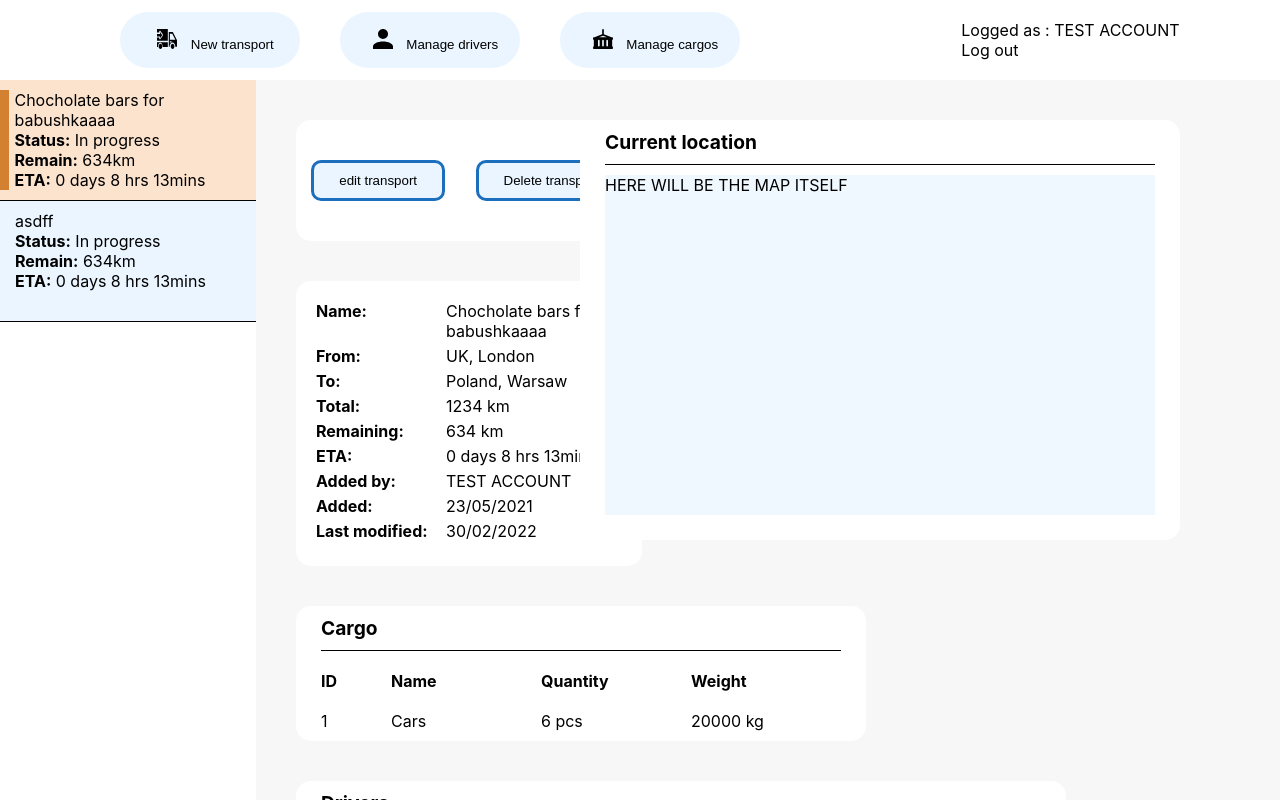
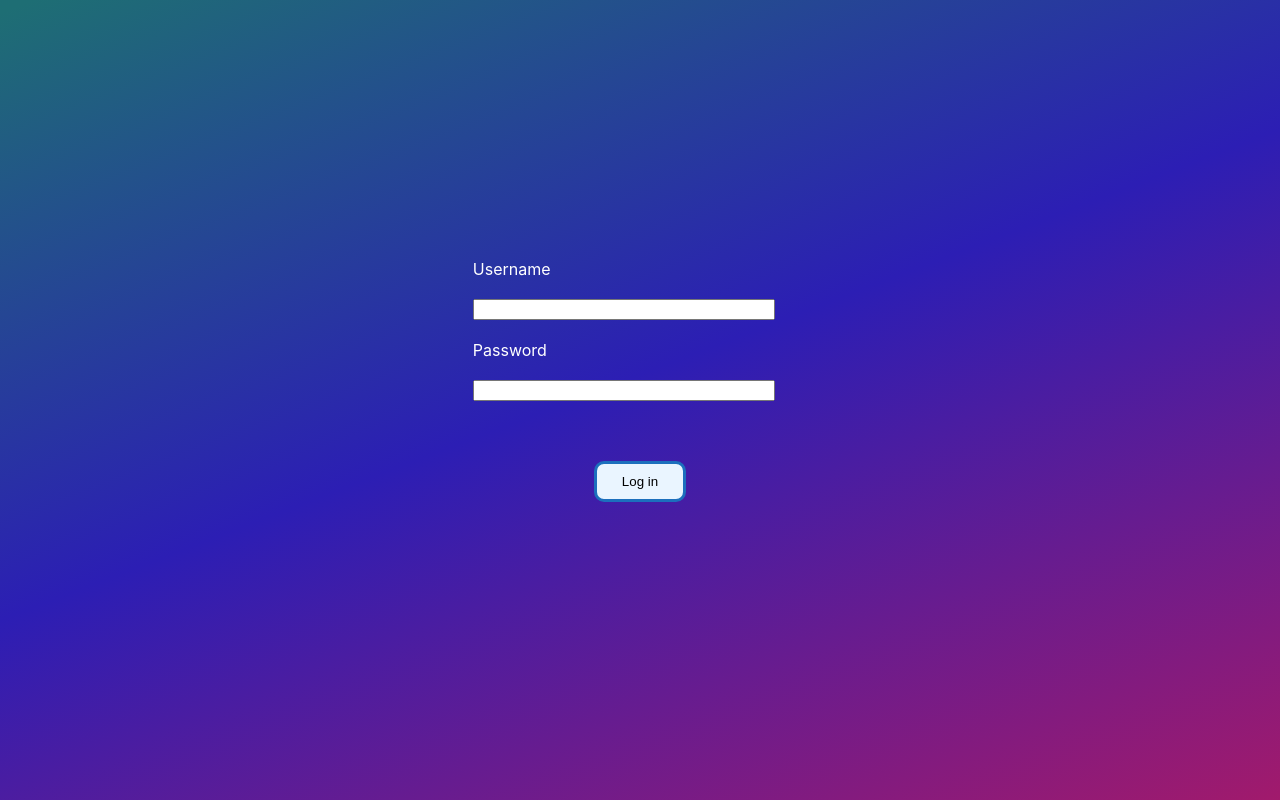
Before and after one commit to lukbast/trckyr-client, a React (Create React App) app: page / in a window 1280 px wide. Built offline with nearby package versions, Linux system fonts and the light colour scheme.

Commit message:
Integrated fetching cargos with the backend and database

```diff
--- a/package.json
+++ b/package.json
@@ -10,6 +10,8 @@
     "@types/node": "^16.11.26",
     "@types/react": "^17.0.39",
     "@types/react-dom": "^17.0.13",
+    "axios": "^0.26.1",
+    "dotenv": "^16.0.0",
     "react": "^17.0.2",
     "react-dom": "^17.0.2",
     "react-scripts": "5.0.0",
--- a/src/App.tsx
+++ b/src/App.tsx
@@ -9,7 +9,7 @@ export interface User{
 
 function App():JSX.Element {
 
-  const [user, setUser] = useState<User>({username: "TEST ACCOUNT"})
+  const [user, setUser] = useState<User>({username: ""})
 
   const logOut =() => {
     setUser({username: ""})
--- a/src/components/cargo-form/cargo-form.tsx
+++ b/src/components/cargo-form/cargo-form.tsx
@@ -18,11 +18,11 @@ const CargoForm:FC<IProps> = ({onChange, submitFunction, buttonText, data}) => {
             <Input type="text" name="name" value={data? data.name: ""} onChange={onChange} labelText="Name" length="long"/>
             <div className="input-group">
                 <Input type="number" name="weight" onChange={onChange} labelText="Weigth" length="short" value={data? data.weight: ""}/>
-                <Input type="text" name="weightUnit" onChange={onChange} labelText="Unit" length="short" value={data? data.weightUnit: ""}/>
+                <Input type="text" name="weightUnit" onChange={onChange} labelText="Unit" length="short" value={data? data.weightunit: ""}/>
             </div>
             <div className="input-group">
                 <Input type="number" name="quantity" onChange={onChange} labelText="Quantity" length="short" value={data? data.quantity: ""}/>
-                <Input type="text" name="quantityUnit" onChange={onChange} labelText="Unit" length="short" value={data? data.quantityUnit: ""}/>
+                <Input type="text" name="quantityUnit" onChange={onChange} labelText="Unit" length="short" value={data? data.quantityunit: ""}/>
             </div>
             <Input type="text" name="info" labelText="Additional info" length="long" onChange={onChange} value={data? data.info: ""}/>
             <div className="button-div">
--- a/src/components/cargo-preview/cargo-preview.tsx
+++ b/src/components/cargo-preview/cargo-preview.tsx
@@ -11,17 +11,18 @@ const CargoPreview = ():JSX.Element => {
 
     const renderCargoDetails = ():JSX.Element =>{
         const i = windowContext.state.selected
-        const data = dataContext.state.data[i]
+        const data = dataContext.state.data[i-1]
         return(
             <div className="section details">
                 <div className="row"><b>ID:</b> {data._id} </div>
                 <div className="row"><b>Name:</b> {data.name} </div>
-                <div className="row"><b>Quantity:</b> {data.quantity} {data.quantityUnit}</div>
-                <div className="row"><b>Weight:</b> {data.weight} {data.weightUnit} </div>
+                <div className="row"><b>Quantity:</b> {data.quantity} {data.quantityunit}</div>
+                <div className="row"><b>Weight:</b> {data.weight} {data.weightunit} </div>
                 {data.info? <div className="row"><b>Additional info:</b> {data.info} </div> : ""}
-                <div className="row"><b>Added by</b> {data.addedBy} </div>
+                <div className="row"><b>Added by</b> {data.addedby} </div>
                 <div className="row"><b>Added</b> {data.added} </div>
-                <div className="row"><b>Last modified:</b> {data.lastModified} </div>
+                <div className="row"><b>Last modified:</b> {data.lastmodified} </div>
+                <div className="row"><b>Last modified:</b> {data.modifiedby} </div>
             </div>
         )
     }
--- a/src/components/login-page/login-page.tsx
+++ b/src/components/login-page/login-page.tsx
@@ -1,5 +1,8 @@
-import { useState } from "react"
+import { useEffect, useState } from "react"
 import { User } from "../../App"
+import { useCargoDataContext, ActionTypes as CargoActions } from "../../context/cargo-data-context"
+import { FetchState, ICargoData, ICargoResponse } from "../../interfaces"
+import { useFetchCargos } from "../../requests/fetch-cargo"
 import Button from "../button/button"
 import Input from "../input/input"
 
@@ -21,28 +24,45 @@ interface IProps{
 const LoginPage:React.FC<IProps> = ({setUser, user}):JSX.Element =>{
 
     const [state, setState] = useState<IState["formData"]>({username:"", password:""})
+    const cargoDataContext = useCargoDataContext()
+    const [cargos, fetchStatus, getCargos] = useFetchCargos()
+
+    useEffect(() => {
+        if (fetchStatus === FetchState.SUCCESS){
+            cargoDataContext.dispatch({type:CargoActions.FETCH_DATA, payload:cargos.data[0], tempPayload:cargos.data})
+            console.log(cargos)
+            setUser({...user, username: state.username})
+        }
+        return function updateState(){
+
+        }
+    },[fetchStatus])
+
 
     const changeListener = (e: React.ChangeEvent<HTMLInputElement>) =>{
         setState({...state,
             [e.target.name]: e.target.value
         })
-        console.log(state)
     }
 
-    const btnClickClistener = () =>{
-        setUser({...user, username: state.username})
+    const btnClickClistener = async () =>{
+        await getCargos()
+
     }
+
 
     return(
         <div className="login-page">
             <div className="login-box">
+                {fetchStatus === FetchState.LOADING && <p>Fetching Cargos...</p>}
+                {fetchStatus === FetchState.ERROR && <p>Seomething went wrong</p>}
+                {fetchStatus === FetchState.DEFAULT && <>
+                <Input onChange={changeListener} type="text" name="username" labelText="Username" length="long"/>
+                <Input onChange={changeListener} type="password" name="password" labelText="Password" length="long"/>
+                <Button onClick={btnClickClistener} text="Log in"/>
+                </>
+                }
 
-                <Input onChange={changeListener} type="text" name="username" labelText="Username" length="long"/>
-
-
-                <Input onChange={changeListener} type="password" name="password" labelText="Password" length="long"/>
-
-                <Button onClick={btnClickClistener} text="Log in"/>
             </div>
         </div>
     )
--- a/src/components/new-cargo-form/new-cargo-form.tsx
+++ b/src/components/new-cargo-form/new-cargo-form.tsx
@@ -11,13 +11,14 @@ const NewCargoForm:FC = ():JSX.Element =>{
         _id: cargoContext.state.data.length,
         name: "",
         quantity: 0,
-        quantityUnit: "",
+        quantityunit: "",
         weight: 0,
-        weightUnit: "",
+        weightunit: "",
         info: "",
-        addedBy: "TEST ACCOUNT",
+        addedby: "TEST ACCOUNT",
         added: "23/05/2021",
-        lastModified: "30/02/2022"
+        lastmodified: "30/02/2022",
+        modifiedby: ""
     }
 
     const [state, setState] = useState<ICargoData>(defaultState)
--- a/src/components/transport-window/transport-window.tsx
+++ b/src/components/transport-window/transport-window.tsx
@@ -49,8 +49,8 @@ const TransportWindow:FC<IProps> = ({data}):JSX.Element =>{
                     <div className="row">
                         <div className="field">{cargo._id}</div>
                         <div className="field">{cargo.name}</div>
-                        <div className="field">{cargo.quantity} {cargo.quantityUnit}</div>
-                        <div className="field">{cargo.weight} {cargo.weightUnit}</div>
+                        <div className="field">{cargo.quantity} {cargo.quantityunit}</div>
+                        <div className="field">{cargo.weight} {cargo.weightunit}</div>
                     </div>
 
                 </div>
--- a/src/context/cargo-data-context.tsx
+++ b/src/context/cargo-data-context.tsx
@@ -5,41 +5,23 @@ import { removeData } from "../utils";
 const defaultState = {
     data : [
         {_id: 0,
-        name: "Chocolate bars",
-        weight: 10000,
-        weightUnit: "kg",
-        quantity: 1000000,
-        quantityUnit: "pcs",
+        name: "",
+        weight: 0,
+        weightunit: "",
+        quantity: 0,
+        quantityunit: "",
         info: "",
-        addedBy: "TEST ACCOUNT",
-        added: "23/05/2021",
-        lastModified: "30/02/2022" },
-        {_id: 1,
-        name: "Cars",
-        weight: 20000,
-        weightUnit: "kg",
-        quantity: 6,
-        quantityUnit: "pcs",
-        info: "",
-        addedBy: "TEST ACCOUNT",
-        added: "23/05/2021",
-        lastModified: "30/02/2022" },
-        {_id: 2,
-        name: "Windows",
-        weight: 8000,
-        weightUnit: "kg",
-        quantity: 1000,
-        quantityUnit: "pcs",
-        info: "Fragile",
-        addedBy: "TEST ACCOUNT",
-        added: "23/05/2021",
-        lastModified: "30/02/2022" },
+        addedby: "",
+        added: "",
+        lastmodified: "",
+        modifiedby: "" }
     ]
 }
 
 export type State  = typeof defaultState
 
 export enum ActionTypes {
+    "FETCH_DATA",
     "ADD_CARGO",
     "DELETE_CARGO",
     "EDIT_CARGO"
@@ -47,7 +29,8 @@ export enum ActionTypes {
 
 interface IAction{
     type: ActionTypes,
-    payload: ICargoData
+    payload: ICargoData,
+    tempPayload?: ICargoData[]
 }
 
 interface ICargoDataContext {
@@ -65,6 +48,8 @@ const CargoContext = createContext<ICargoDataContext>({state: defaultState, disp
 
 function cargoReducer (state: State, action: IAction):State {
     switch (action.type){
+        case ActionTypes.FETCH_DATA:
+            return {data: action.tempPayload as ICargoData[]}
         case ActionTypes.ADD_CARGO:
             const newData = state.data
             newData.push(action.payload)
@@ -73,7 +58,7 @@ function cargoReducer (state: State, action: IAction):State {
             })
         case ActionTypes.DELETE_CARGO:
             const cleanedData = removeData(action.payload._id, state.data)
-            return({data :cleanedData})
+            return({data: cleanedData})
         case ActionTypes.EDIT_CARGO:
             const tempData = state.data
             tempData[action.payload._id] = action.payload
--- a/src/interfaces.tsx
+++ b/src/interfaces.tsx
@@ -18,13 +18,18 @@ export interface ICargoData{
     _id: number,
     name: string,
     weight: number,
-    weightUnit: string,
+    weightunit: string,
     quantity: number,
-    quantityUnit: string,
+    quantityunit: string,
     info: string,
-    addedBy: string,
+    addedby: string,
     added: string,
-    lastModified: string,
+    lastmodified: string,
+    modifiedby: string,
+}
+
+export interface ICargoResponse{
+    data: ICargoData[]
 }
 
 export interface IDriverData{
@@ -60,3 +65,10 @@ export interface ITransportStatus {
     eta: string,
     coordinates: number[]
 }
+
+export enum FetchState {
+    "DEFAULT",
+    "LOADING",
+    "SUCCESS",
+    "ERROR"
+}
--- /dev/null
+++ b/src/requests/fetch-cargo.tsx
@@ -0,0 +1,24 @@
+import { useState } from "react";
+import { FetchState, ICargoData, ICargoResponse } from "../interfaces";
+import axios from  "axios"
+
+export function useFetchCargos(){
+    const [fetchState, setFetchState] = useState(FetchState.DEFAULT)
+    const [cargos, setCargos] = useState<ICargoResponse>({data: []})
+
+    const getCargos = async () =>{
+        const url = "http://localhost:8000"
+        try {
+            setFetchState(FetchState.LOADING)
+
+            const res = await axios.get(`${url}/cargos`)
+            const data = res.data as ICargoResponse;
+
+            setCargos(data)
+            setFetchState(FetchState.SUCCESS)
+        } catch {
+            setFetchState(FetchState.ERROR)
+        }
+    }
+    return [cargos, fetchState, getCargos] as const;
+}
```
Also changed, not shown: src/utils.tsx (line endings or trailing spaces), 2 other files (tests, documents, lock files or other folders).
